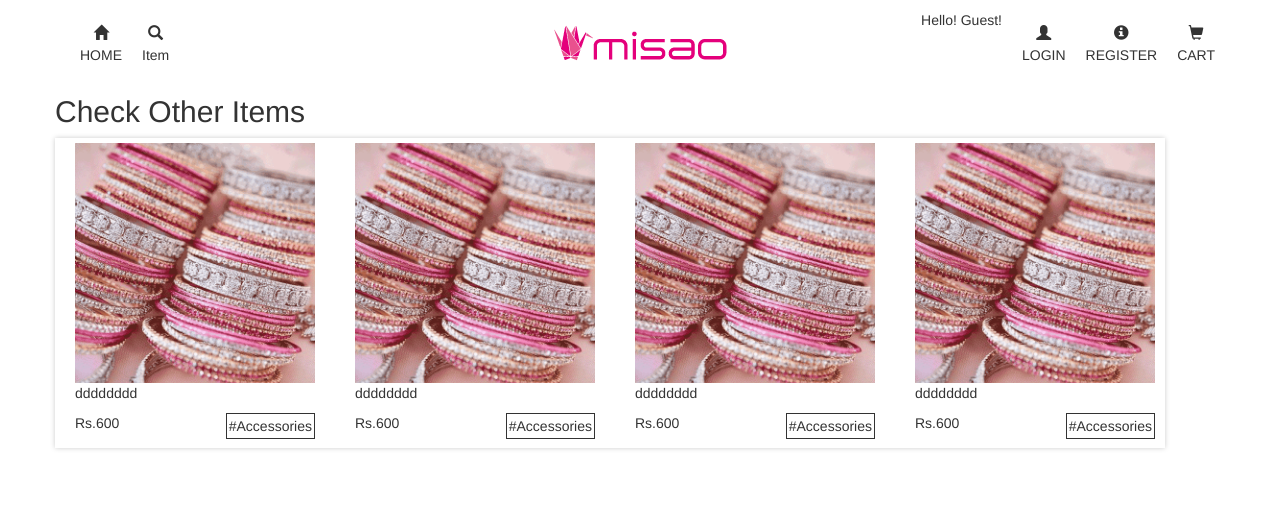
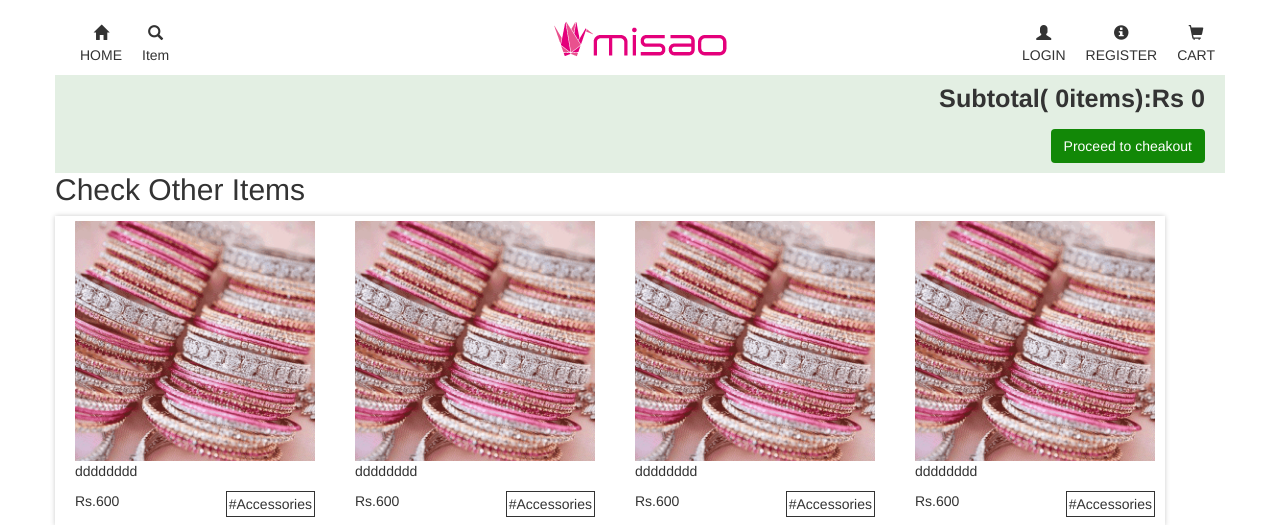
Before and after one commit to shimoikura/misao-ec-demo, a PHP site: page /cart.php in a window 1280 px wide. Shown: the top 525 px of the page. Run offline with PHP 8.4, Linux system fonts and the light colour scheme.

Commit message:
Updated cart.php

```diff
--- a/cart.php
+++ b/cart.php
@@ -18,6 +18,10 @@
 
 <div class="container">
   <div class="row">
+    <div class="cart_total col-md-12 col-sm-12">
+      <p>Subtotal( 0items):Rs <span id="ttl-price">0</span></p>
+      <input type="button" class="btn green" value="Proceed to cheakout">
+    </div>
     <h2>Check Other Items</h2>
     <ul class="bxslider">
       <li>
--- a/css/style.css
+++ b/css/style.css
@@ -9,7 +9,7 @@
   background-color: white;
   background-image: url("../images/logo.png");
   background-repeat: no-repeat;
-  background-position: 50% 50%;
+  background-position: 50% 30%;
   margin-bottom: 0;
 }
 #header i{
@@ -25,6 +25,12 @@
 #header a{
   padding: 0;
   color: #333;
+}
+#mes{
+  color: #333;
+  line-height: 40px;
+  font-size: 20px;
+  padding-top: 20px;
 }
 /*--------------top-img-box-----------------*/
 
@@ -47,7 +53,10 @@
 }
 /*----------------Product-----------------------------*/
 .product-box img{
-  width: 500px;
+
+}
+.product-box{
+  margin: 20px;
 }
 .product-box p{
   margin: 2px 0;
@@ -61,6 +70,8 @@
 .img-product-box{
   /*background: url("../images/1.gif") 0 0 no-repeat;*/
   background-size: contain;
+  width: 200px;
+  height: 200px;
     /* 表示画像の高さ ÷ 表示画像の幅 × 100 */
   /*padding-top: 100%;*/
   position: relative;
@@ -145,6 +156,10 @@
 }
 #modal-registration-open2{
   width: 100%;
+}
+#login-or{
+  text-align: center;
+  margin: 10px auto;
 }
 /*----------------modal-registration----------------------*/
 #modal-registration-content{
@@ -248,6 +263,18 @@
   border: none;
   background-color: orange;
 }
+/*---------------Cart.php-------------------------*/
+.cart_total{
+    background-color: #E3EFE3;
+    text-align: right;
+    padding: 5px 20px 10px;
+    font-weight: bold;
+    font-size: 180%;
+}
+.green{
+  background-color: #128807;
+  color: #FFF;
+}
 /*---------------Footer-----------------------*/
 #footer{
   height: 60px;
--- a/header.php
+++ b/header.php
@@ -49,11 +49,10 @@
         <ul class="nav navbar-nav navbar-right">
           <li>
             <p id="mes">
-              <?php if (! isset($_SESSION['login_user'])) {
-                echo "Hello! Guest!";
-              }else {
+              <?php if ( isset($_SESSION['login_user'])) {
                 echo "Hello!".$_SESSION['login_user']. "!";
-              } ?>
+              }
+              ?>
             </p>
           </li>
           <?php
```
